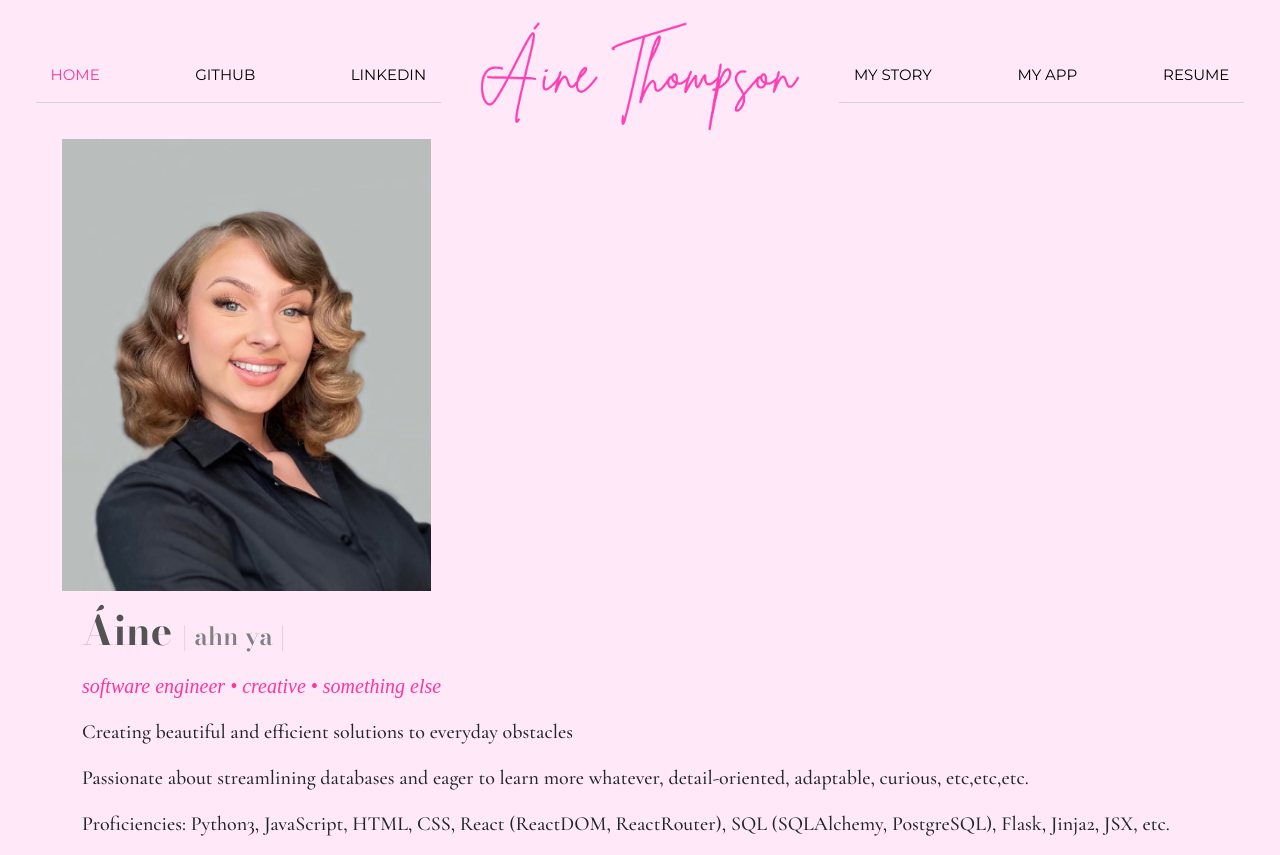
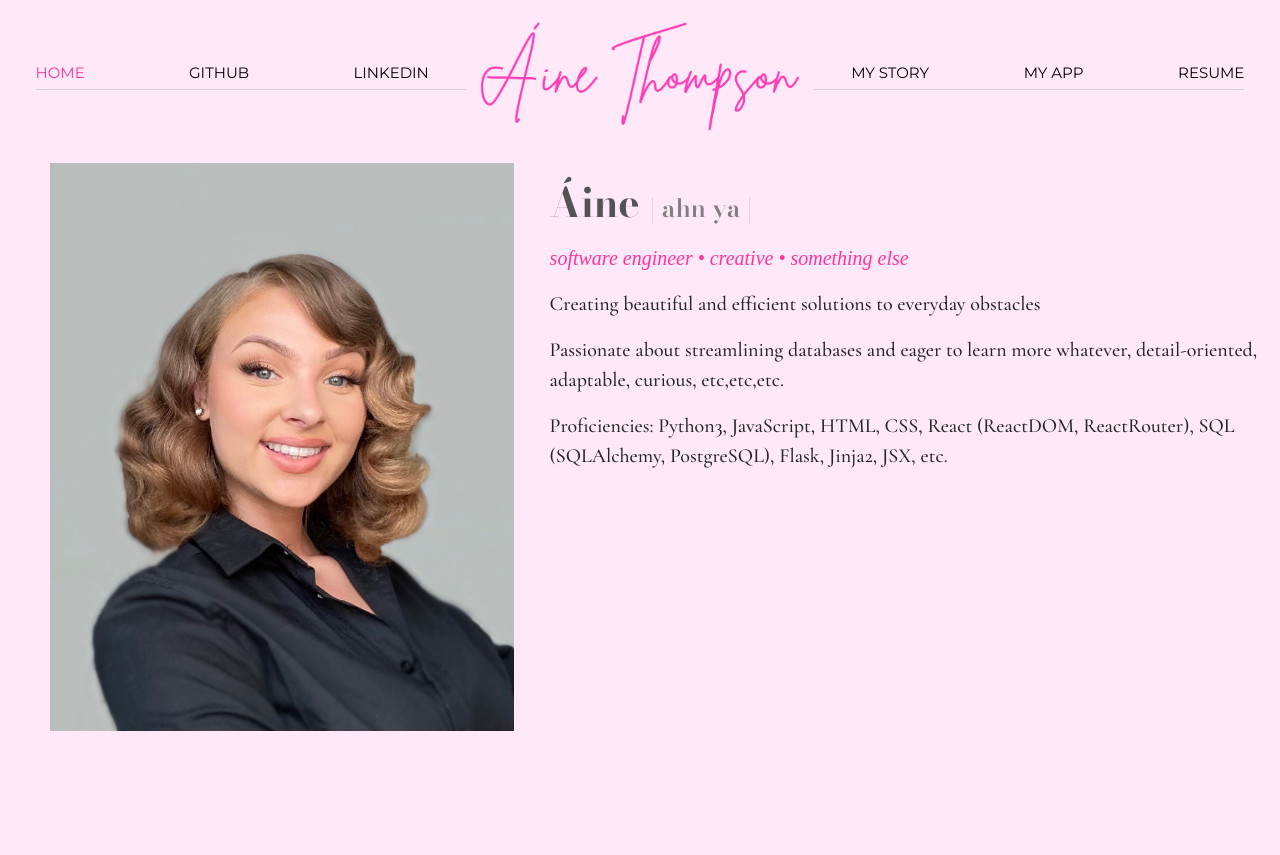
Before and after one commit to ainethompson/aine-personal-site, a Flask app: page / in a window 1280 px wide. After the commit the page ends 731 px from the top, so only its background shows below. Run offline with Flask 2, Linux system fonts and the light colour scheme; some web fonts are replaced.

Commit message:
Flexible layout

```diff
--- a/static/home.css
+++ b/static/home.css
@@ -7,7 +7,6 @@ body {
 
 #name-logo {
     width: 26%;
-    /* margin-left: 15px; */
     align-content: center;
 }
 a {
@@ -22,23 +21,23 @@ ul {
 .nav-item {
     display: inline;
     text-align: center;
-    /* padding: 18px; */
-    margin: 15px;
+    padding-bottom: 5px;
     font-family: 'Montserrat', sans-serif;
     color: black;
     font-size: 15px;
 }
 #left-nav {
-    width: 33%;
-    /* display: flex; */
+    width: 35%;
     justify-content: space-between;
     margin-left: 10px;
+    padding-right: 3%;
     border-bottom: 1px solid lightgrey;
 }
 #right-nav {
-    width: 33%;
+    width: 35%;
     justify-content: space-between;
     margin-right: 10px;
+    padding-left: 3%;
     border-bottom: 1px solid lightgrey;
 }
 .home-link {
@@ -48,8 +47,9 @@ ul {
 /* HOMEPAGE BODY */
 
 .headshot {
-    width: 30%;
-    margin-left: 3%
+    width: 95%;
+    margin-left: 5%;
+    /* border: 4px solid lightgrey; */
 }
 #name {
     font-family: 'Bodoni Moda', serif;
@@ -65,9 +65,13 @@ ul {
     font-size: 25px;
 }
 .definition {
+    width: 58%;
     align-items: right;
     font-family: 'Cormorant Garamond', serif;
     font-size: 20px;
+    position: absolute;
+    right: 0px;
+    /* margin-left: 2%; */
 }
 #synonyms {
     color: rgb(255, 53, 154);
@@ -75,3 +79,7 @@ ul {
     font-style: italic;
     font-size: 20px;
 }
+
+.row {
+    width:100%
+}
--- a/templates/homepage.html
+++ b/templates/homepage.html
@@ -45,9 +45,13 @@
             </ul>
         </nav>
 
+        <div class="container-fluid d-inline">
+            <div class="row">
+                <div class="col-5">
                     <img src="/static/headshot.jpg" class="headshot">
-
-        <div class="container definition">
+                </div>
+                    <!-- <div class="container definition"> -->
+                <div class="col-10 definition float-right">
                     <p>
                         <h1 id="name">Áine </h1><h2 id="pronunciation">  | ahn ya |</h2>
                     </p>
@@ -66,5 +70,7 @@
                             SQL (SQLAlchemy, PostgreSQL), Flask, Jinja2, JSX, etc.
                     </p>
                 </div>
+            </div>
+        </div>
     </body>
 </html>
```
Lines whose indentation alone changed are shown as unchanged.
